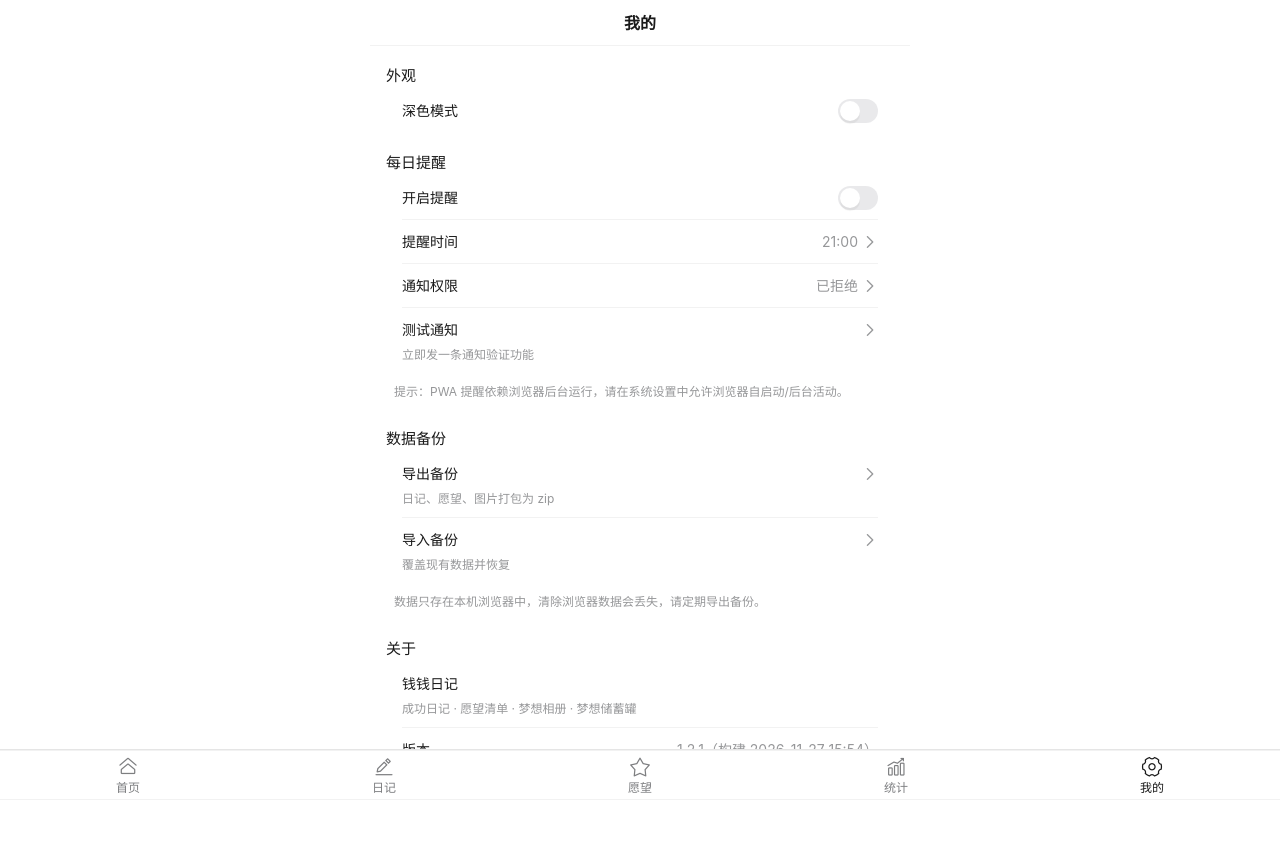
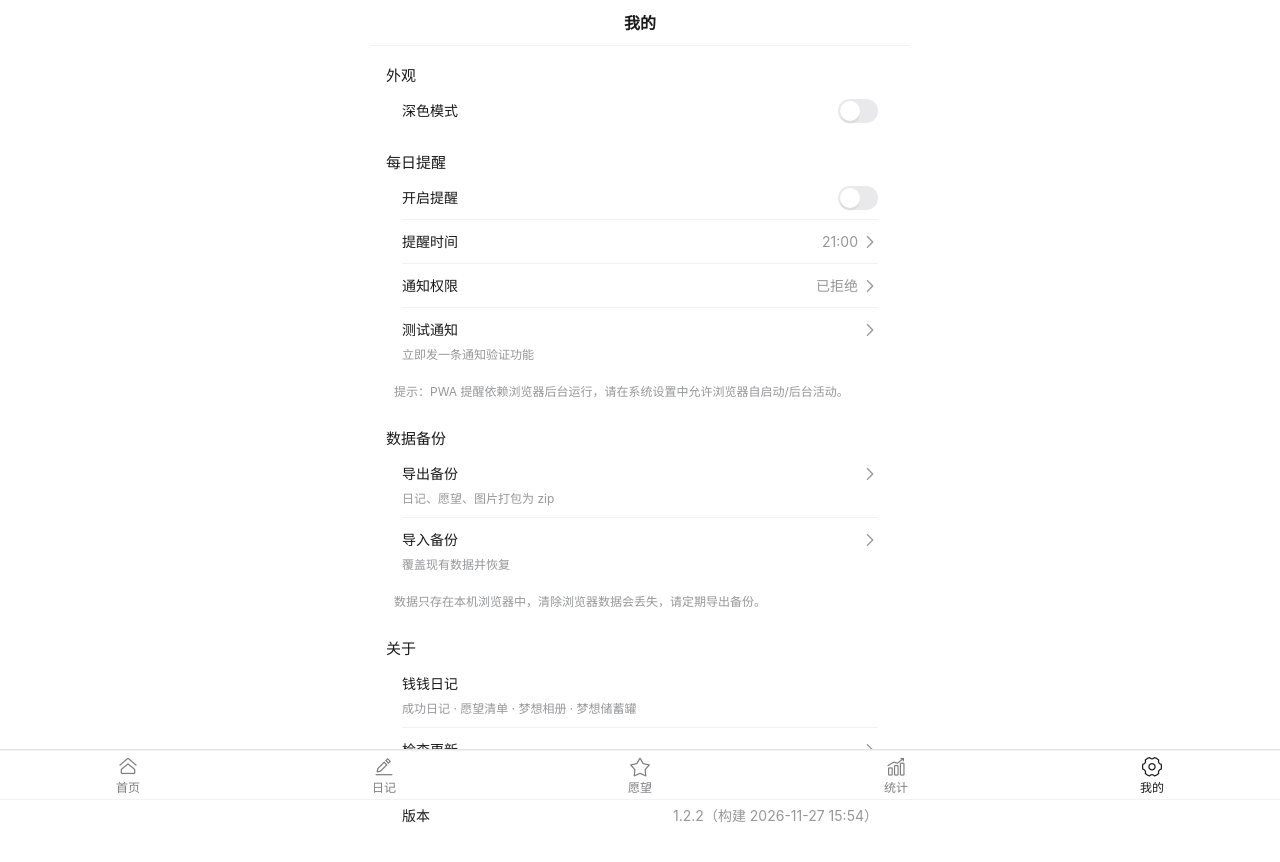
Before and after one commit to wanan704/money-dog-app, a Vue app: page /#/settings in a window 1280 px wide. Shown: the top 862 px of the page. Built offline with nearby package versions, Linux system fonts and the light colour scheme.

Commit message:
feat: 设置页新增手动检查更新；manifest theme_color 改纯白；版本号 1.2.2

```diff
--- a/src/views/Settings.vue
+++ b/src/views/Settings.vue
@@ -44,6 +44,7 @@
     <div class="section-title">关于</div>
     <van-cell-group inset>
       <van-cell title="钱钱日记" label="成功日记 · 愿望清单 · 梦想相册 · 梦想储蓄罐" />
+      <van-cell title="检查更新" label="手动拉取最新版本" is-link @click="checkUpdate" />
       <van-cell title="版本" :value="versionText" />
     </van-cell-group>
 
@@ -72,7 +73,7 @@ const showTimePicker = ref(false)
 const timeArr = ref(['21', '00'])
 const fileInput = ref(null)
 // 构建时间由 vite define 注入，用于核对手机端是否已更新到最新版
-const versionText = `1.2.1（构建 ${typeof __BUILD_TIME__ !== 'undefined' ? __BUILD_TIME__ : 'dev'}）`
+const versionText = `1.2.2（构建 ${typeof __BUILD_TIME__ !== 'undefined' ? __BUILD_TIME__ : 'dev'}）`
 
 const permissionText = computed(() => {
   if (!('Notification' in window)) return '不支持'
@@ -148,6 +149,36 @@ async function doImport(e) {
   }
 }
 
+async function checkUpdate() {
+  if (!('serviceWorker' in navigator)) {
+    showToast('当前环境不支持 PWA 更新')
+    return
+  }
+  showToast('正在检查…')
+  try {
+    const registration = await navigator.serviceWorker.ready
+    await registration.update()
+    // 让 SW 立即接管
+    registration.addEventListener('updatefound', () => {
+      const newWorker = registration.installing
+      if (newWorker) {
+        newWorker.addEventListener('statechange', () => {
+          if (newWorker.state === 'activated') {
+            showToast('已更新，即将刷新')
+            setTimeout(() => window.location.reload(), 1200)
+          }
+        })
+        newWorker.postMessage({ type: 'SKIP_WAITING' })
+      }
+    })
+    setTimeout(() => {
+      showToast('如果未自动刷新，请手动关闭 App 再打开')
+    }, 2500)
+  } catch (e) {
+    showToast('检查失败：' + (e.message || '请确认网络可用'))
+  }
+}
+
 onMounted(load)
 </script>
 
--- a/vite.config.js
+++ b/vite.config.js
@@ -16,7 +16,7 @@ export default defineConfig({
         name: '小狗钱钱 · 成长日记',
         short_name: '钱钱日记',
         description: '成功日记 · 愿望清单 · 梦想相册 · 梦想储蓄罐',
-        theme_color: '#534AB7',
+        theme_color: '#ffffff',
         background_color: '#ffffff',
         display: 'standalone',
         start_url: './',
```
